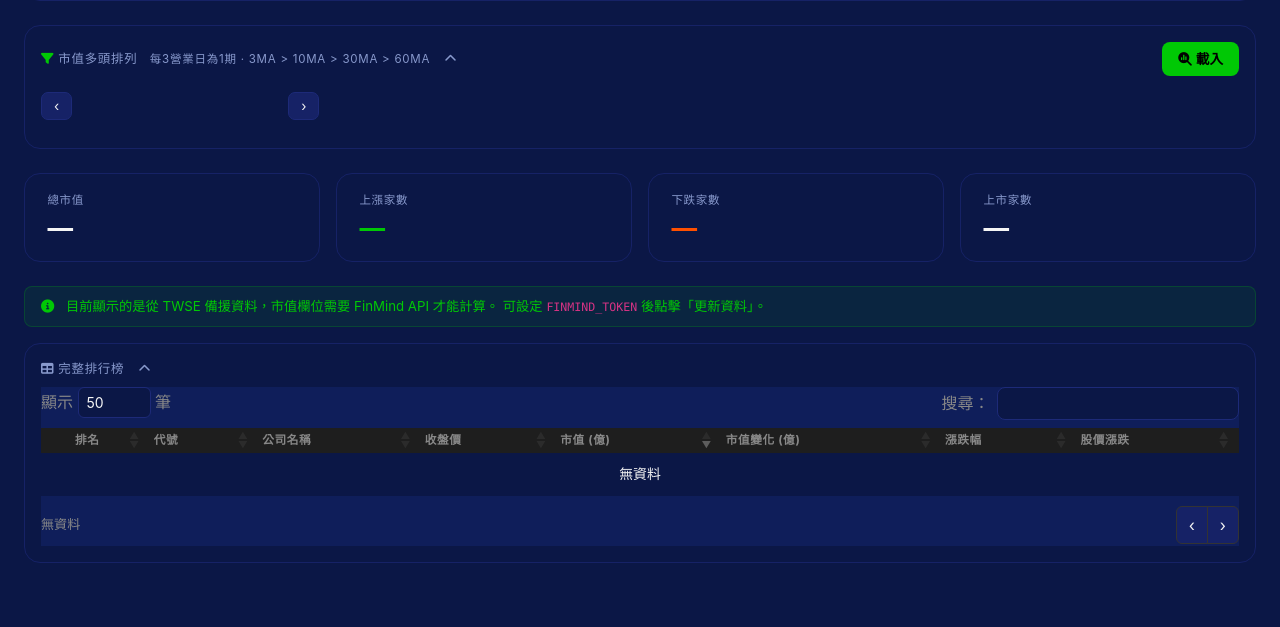
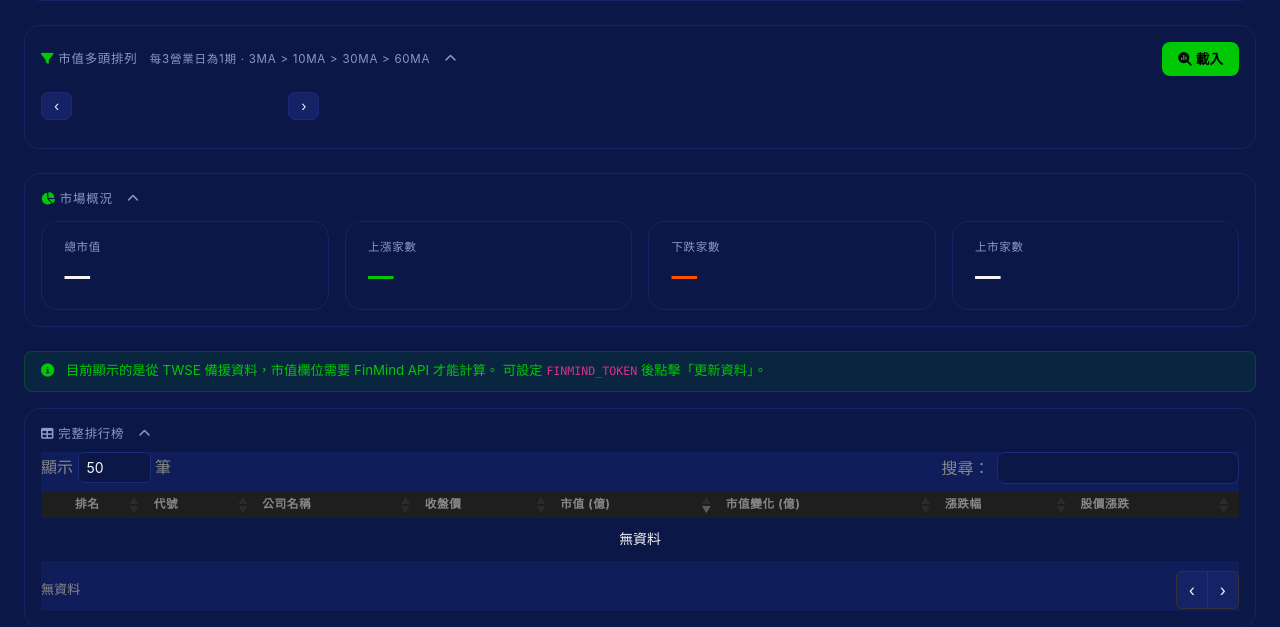
Before and after one commit to ALUM103350/taiwan-market-cap, a Flask app: page / in a window 1280 px wide. Shown: the part 1591-2218 px from the top of the page. Before the commit the page ends 2154 px from the top, so only its background shows below. Run offline with Flask 3, Linux system fonts and the light colour scheme; data that the repository does not hold is empty; some libraries are stand-ins or nearby versions.

Commit message:
Make summary stats section collapsible
Co-Authored-By: Claude Sonnet 4.6 <noreply@anthropic.com>

```diff
--- a/templates/index.html
+++ b/templates/index.html
@@ -340,7 +340,13 @@ div.dataTables_wrapper div.dataTables_info{color:#888!important}
   </div>
 
   <!-- Summary cards -->
-  <div class="row g-3 mb-4">
+  <div class="card p-3 mb-4">
+    <div class="section-title mb-0" style="cursor:pointer;margin-bottom:.75rem!important" onclick="toggleSection('summaryBody','summaryIcon')">
+      <i class="fa-solid fa-chart-pie me-1" style="color:var(--accent)"></i>市場概況
+      <i id="summaryIcon" class="fa-solid fa-chevron-up collapse-btn ms-1"></i>
+    </div>
+    <div id="summaryBody" class="collapsible-body">
+      <div class="row g-3">
         <div class="col-6 col-md-3">
           <div class="card card-sm">
             <div class="stat-label">總市值</div>
@@ -363,6 +369,8 @@ div.dataTables_wrapper div.dataTables_info{color:#888!important}
           <div class="card card-sm">
             <div class="stat-label">上市家數</div>
             <div class="stat-value" id="totalCount">—</div>
+          </div>
+        </div>
       </div>
     </div>
   </div>
```
Lines whose indentation alone changed are shown as unchanged.
